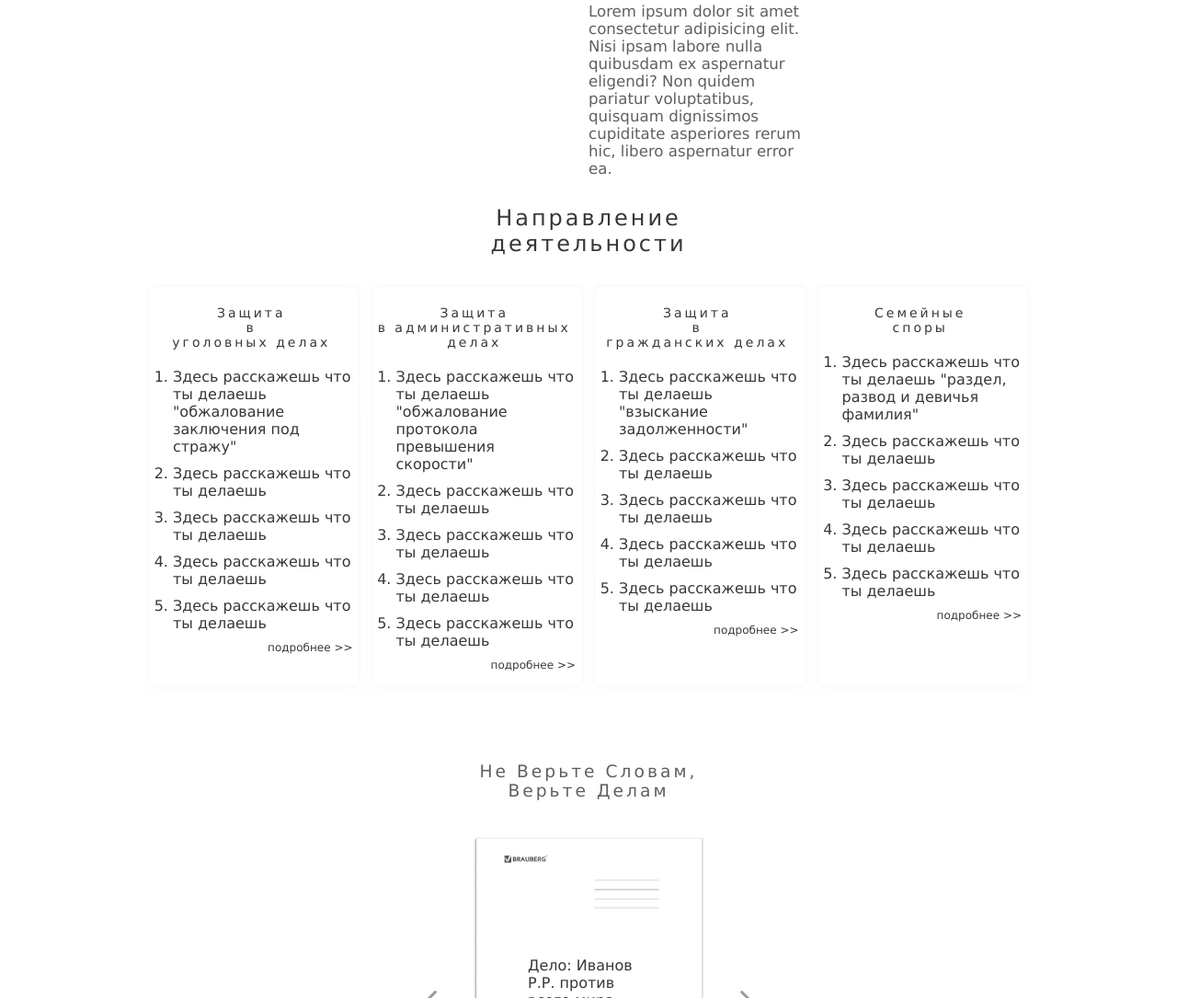
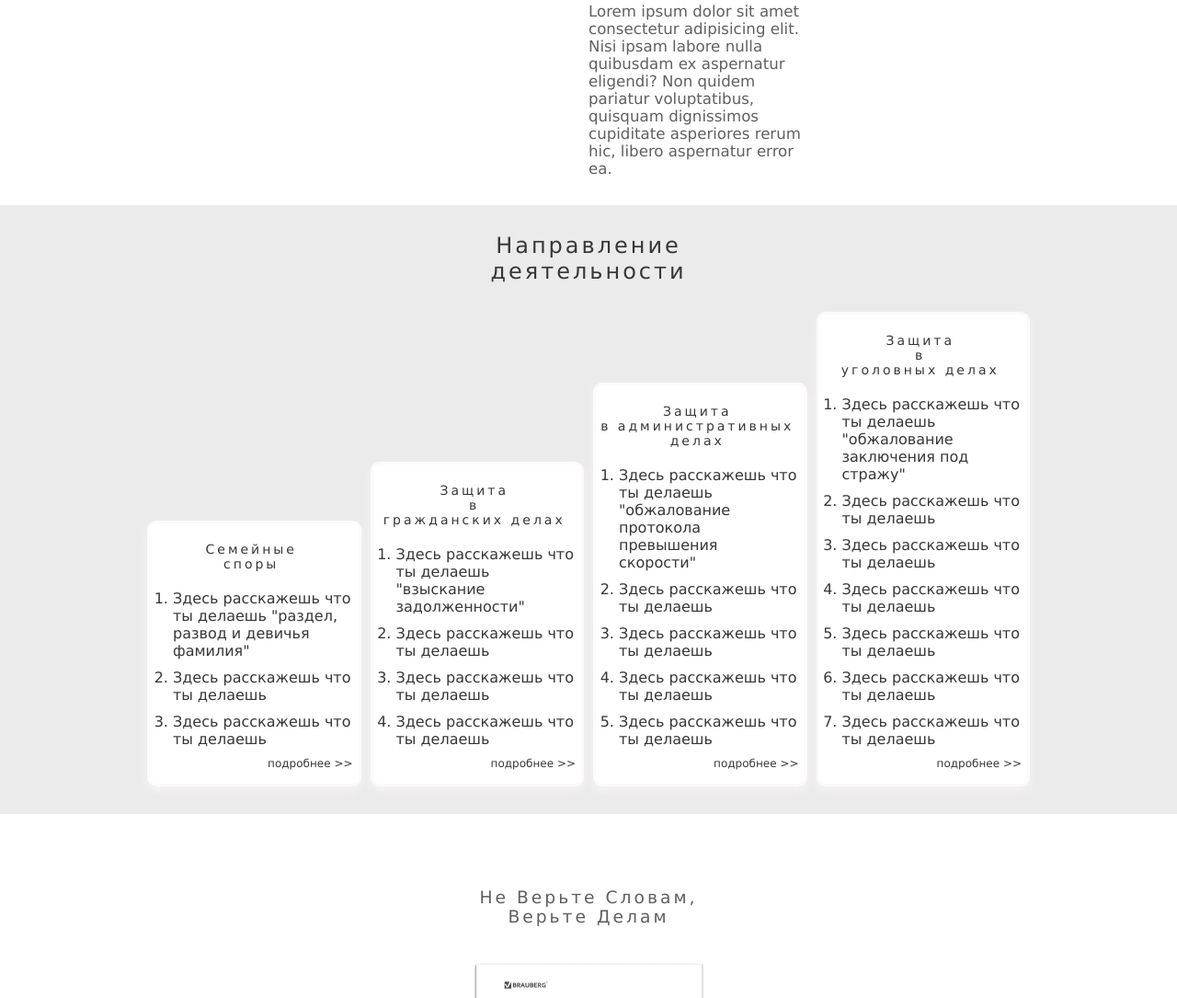
Before and after one commit to uristinjava/advocate, a plain HTML site: page main.html in a window 1280 px wide. Shown: the part 1148-2233 px from the top of the page at 92% size. Drawn offline with Linux system fonts and the light colour scheme.

```diff
--- a/delo.css
+++ b/delo.css
@@ -25,6 +25,10 @@
     display: flex;
     flex-direction: column;
     align-items: center;
+    background-color: rgba(220, 219, 219, 0.718);
+    min-width: 100%;
+    margin-top: 30px;
+    margin-bottom: 30px;
 }
 
 .text {
@@ -38,9 +42,11 @@
     justify-content: space-evenly;
     max-width: 1000px;
     padding: 0px 15px 0px 15px;
+    align-items: flex-end;
 }
 
 .pravo {
+    background-color: white;
     opacity: 0;
     margin: 30px 5px 30px 5px;
     width: 300px;
@@ -140,6 +146,7 @@
 @media (max-width: 800px) {
     .service_block {
         flex-wrap: wrap;
+        align-items: normal;
     }
 
     .header_service {
--- a/main.css
+++ b/main.css
@@ -22,7 +22,6 @@
     display: flex;
     flex-direction: column;
     align-items: center;
-
     min-height: 100vh;
 }
 
@@ -145,6 +144,8 @@
     margin-top: 30px;
     opacity: .8;
 }
+
+
 
 
 
--- a/main.html
+++ b/main.html
@@ -113,19 +113,34 @@
             <h2 class="header_service text"> Направление деятельности</h2>
             <article class="service_block ">
                 <section class="pravo">
-                    <h3 class="pravo_text text">Защита<br>в<br> уголовных делах</h3>
+                    <h3 class="pravo_text text"> Семейные<br>споры</h3>
+                    <ul class="list_service">
+                        <li class="li_list_service">
+                            <a href="#" class="text_link">Здесь расскажешь что ты делаешь "раздел, развод и девичья
+                                фамилия"</a>
+                        </li>
+                        <li class="li_list_service">
+                            <a href="#" class="text_link"> Здесь расскажешь что ты делаешь</a>
+                        </li>
+                        <li class="li_list_service">
+                            <a href="#" class="text_link"> Здесь расскажешь что ты делаешь</a>
+                        </li>
+                        <p class="more"> <a href="#" class="more_link">подробнее >></a href="#"></p>
+                    </ul>
+                </section>
+                <section class="pravo">
+                    <h3 class="pravo_text text">Защита<br>в<br> гражданских делах</h3>
                     <ul class="list_service">
                         <li class="li_list_service"> <a href="#" class="text_link"> Здесь расскажешь что ты делаешь
-                                "обжалование заключения под стражу"</a>
-                        </li>
+                                "взыскание
+                                задолженности"</a></li>
                         <li class="li_list_service"> <a href="#" class="text_link"> Здесь расскажешь что ты делаешь</a>
                         </li>
                         <li class="li_list_service"> <a href="#" class="text_link"> Здесь расскажешь что ты делаешь</a>
                         </li>
                         <li class="li_list_service"> <a href="#" class="text_link"> Здесь расскажешь что ты делаешь</a>
                         </li>
-                        <li class="li_list_service"> <a href="#" class="text_link"> Здесь расскажешь что ты делаешь</a>
-                        </li>
+
                         <p class="more"> <a href="#" class="more_link">подробнее >></a href="#"></p>
                     </ul>
                 </section>
@@ -148,11 +163,15 @@
                     </ul>
                 </section>
                 <section class="pravo">
-                    <h3 class="pravo_text text">Защита<br>в<br> гражданских делах</h3>
+                    <h3 class="pravo_text text">Защита<br>в<br> уголовных делах</h3>
                     <ul class="list_service">
                         <li class="li_list_service"> <a href="#" class="text_link"> Здесь расскажешь что ты делаешь
-                                "взыскание
-                                задолженности"</a></li>
+                                "обжалование заключения под стражу"</a>
+                        </li>
+                        <li class="li_list_service"> <a href="#" class="text_link"> Здесь расскажешь что ты делаешь</a>
+                        </li>
+                        <li class="li_list_service"> <a href="#" class="text_link"> Здесь расскажешь что ты делаешь</a>
+                        </li>
                         <li class="li_list_service"> <a href="#" class="text_link"> Здесь расскажешь что ты делаешь</a>
                         </li>
                         <li class="li_list_service"> <a href="#" class="text_link"> Здесь расскажешь что ты делаешь</a>
@@ -164,28 +183,9 @@
                         <p class="more"> <a href="#" class="more_link">подробнее >></a href="#"></p>
                     </ul>
                 </section>
-                <section class="pravo">
-                    <h3 class="pravo_text text">Семейные<br>споры</h3>
-                    <ul class="list_service">
-                        <li class="li_list_service">
-                            <a href="#" class="text_link">Здесь расскажешь что ты делаешь "раздел, развод и девичья
-                                фамилия"</a>
-                        </li>
-                        <li class="li_list_service">
-                            <a href="#" class="text_link"> Здесь расскажешь что ты делаешь</a>
-                        </li>
-                        <li class="li_list_service">
-                            <a href="#" class="text_link"> Здесь расскажешь что ты делаешь</a>
-                        </li>
-                        <li class="li_list_service">
-                            <a href="#" class="text_link"> Здесь расскажешь что ты делаешь</a>
-                        </li>
-                        <li class="li_list_service">
-                            <a href="#" class="text_link"> Здесь расскажешь что ты делаешь</a>
-                        </li>
-                        <p class="more"> <a href="#" class="more_link">подробнее >></a href="#"></p>
-                    </ul>
-                </section>
+
+
+
             </article>
 
 
--- a/main.js
+++ b/main.js
@@ -17,7 +17,8 @@
     const promoTextEls = document.querySelectorAll('.promo_text');
     const callAnimation = document.querySelector('.call_buttom');
     const wrapperEl = document.querySelector('.wrapper');
-    const PravoEls = document.querySelectorAll('.pravo')
+    const PravoEls = document.querySelectorAll('.pravo');
+
 
     /**функция исчезновения элемента если экран появляется на 1/3
      *
@@ -69,19 +70,17 @@
     };
 
 
-    //
+    //событие на прокрутку по сайту
+    //добавляем анимацию при скроле
     window.addEventListener('scroll', () => {
         removeElement(mainEl, arrowEl);
         scrollAnimation(promoTextEls);
+        scrollAnimation(PravoEls);
         animationCallBtn();
-        scrollAnimation(PravoEls)
 
-        if ((wrapperEl.offsetHeight - window.scrollY) < 900) {
+        if ((wrapperEl.offsetHeight - window.scrollY) < 1100) {
             callAnimation.classList.remove('call_animation')
         }
+    });
 
-        //вызываем функцию анимирования блоков про специализацию
-
-
-    });
 });
```
